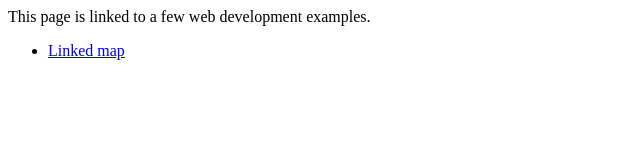
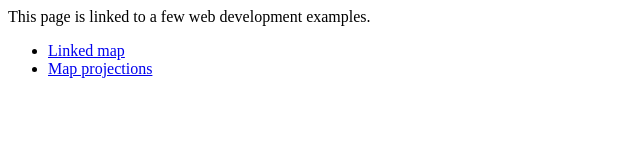
Before and after one commit to ncxiao/ncxiao.github.io, a plain HTML site: page index.html in a window 1280 px wide. Shown: the whole page, without its empty margins (0-640 px from the left). Drawn offline with Linux system fonts and the light colour scheme.

Commit message:
.io home

```diff
--- a/index.html
+++ b/index.html
@@ -12,6 +12,7 @@
 
       <ul>
           <li><a href="linked-map/index.html">Linked map</a></li>
+          <li><a href="map-projections/index.html">Map projections</a></li>
       </ul>
 
   </body>
```
